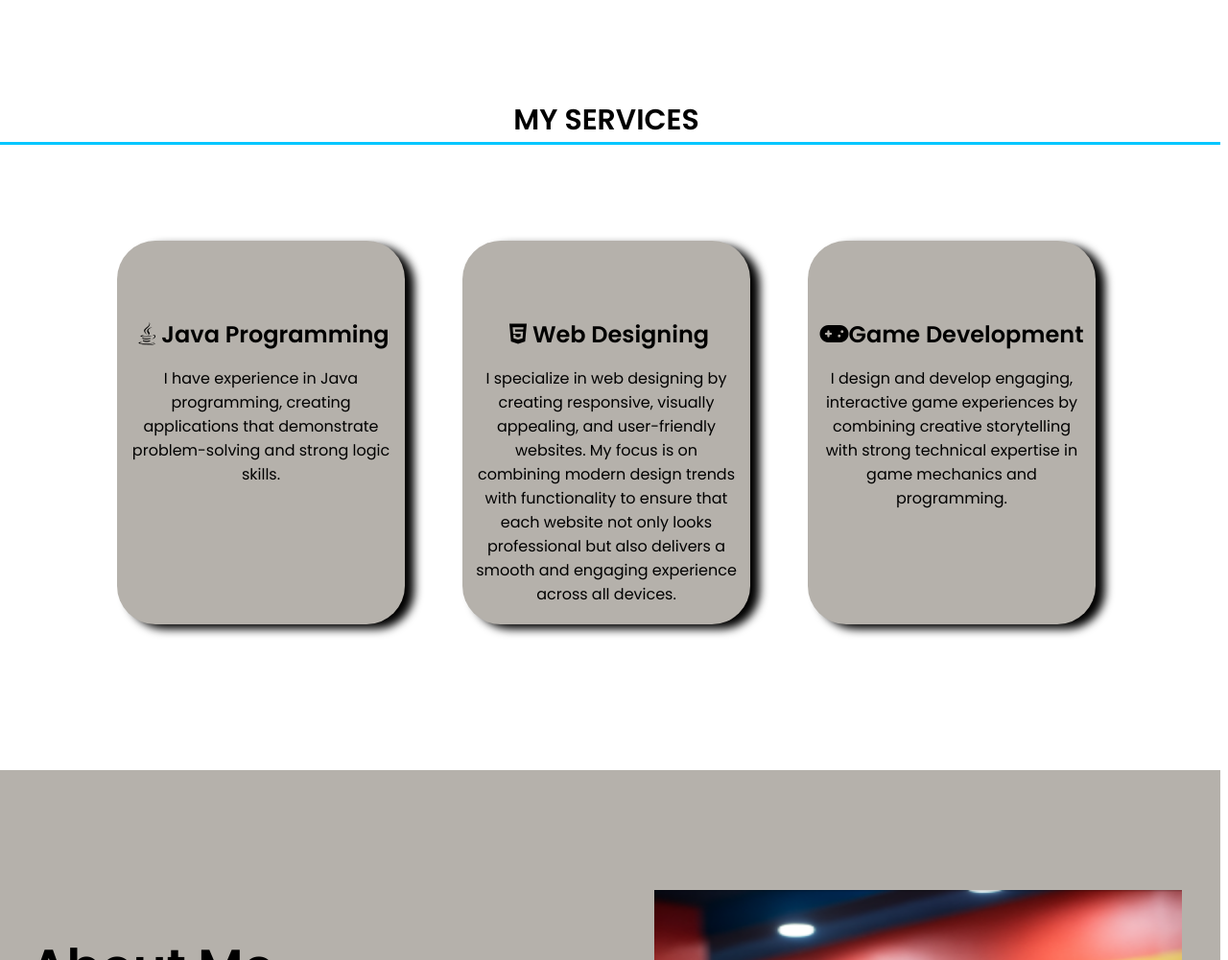
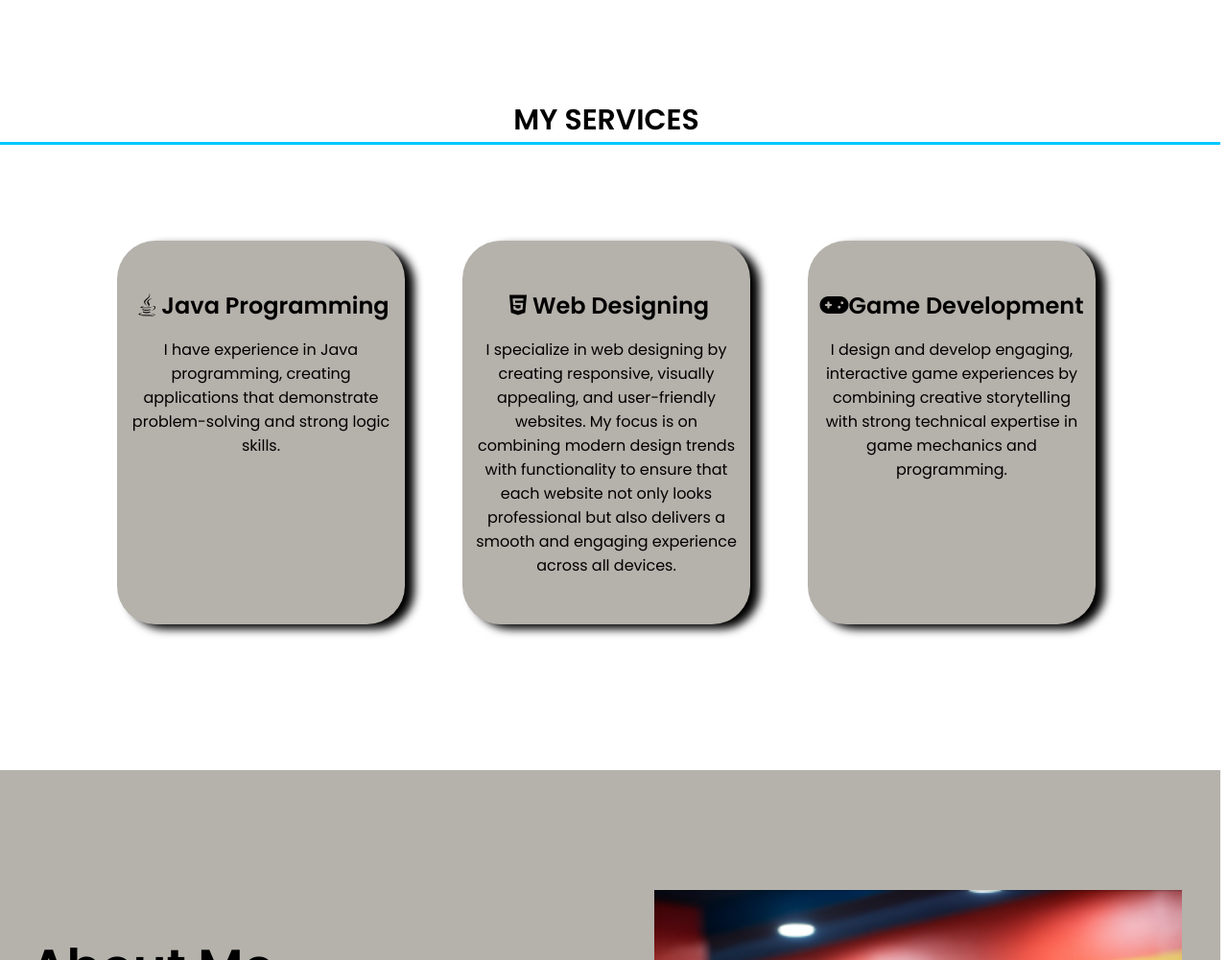
Before and after one commit to AljenDriech/Portfolio, a plain HTML site: page index.html in a window 1280 px wide. Shown: the part 797-1798 px from the top of the page at 96% size. Drawn offline with Linux system fonts and the light colour scheme; grey boxes are pictures that could not be loaded.

Commit message:
Update style.css

```diff
--- a/style.css
+++ b/style.css
@@ -197,7 +197,7 @@ section h1 {
 }
 
 .serv_box h1 {
-    margin-top: -20px;
+    margin-top: -50px;
 }
 
 .serv_box .serv_text {
```
